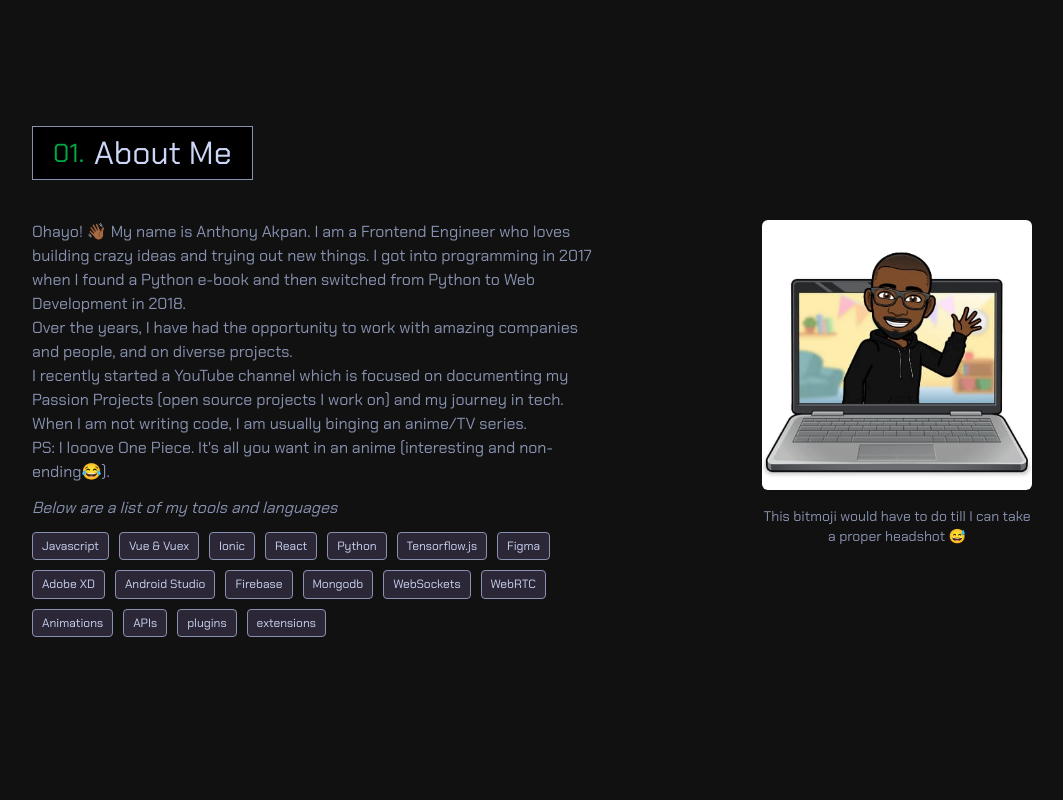
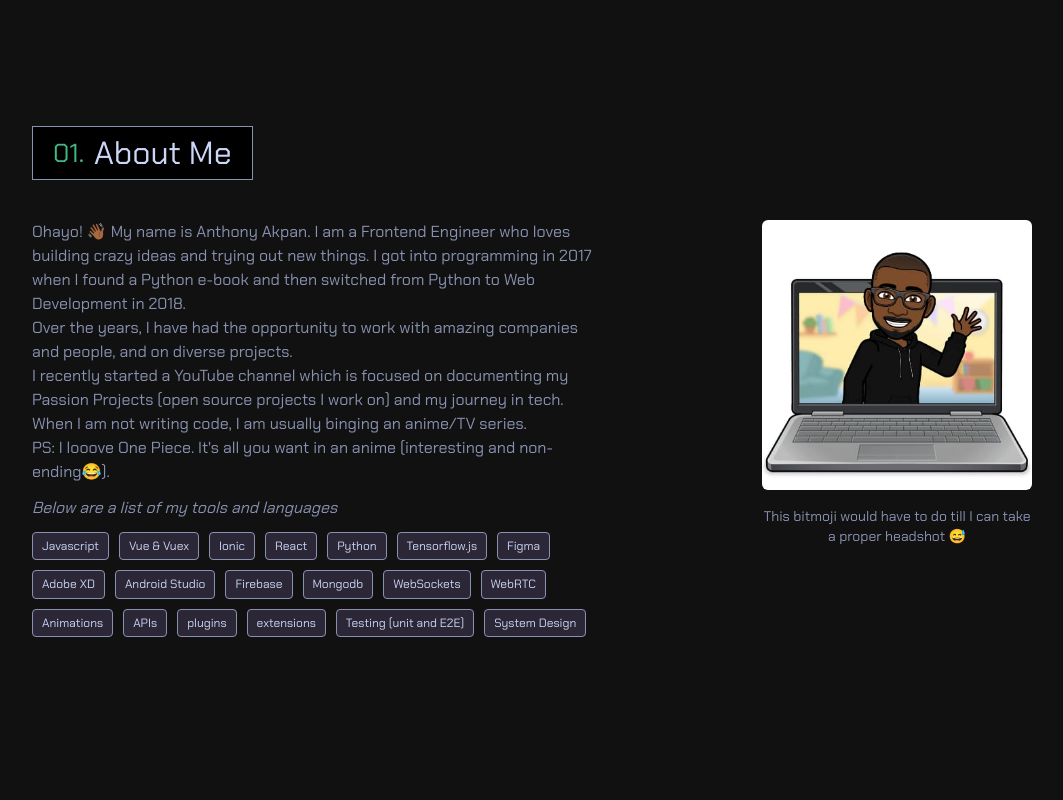
Before and after one commit to kromate/v5, a Vue app: page / in a window 1280 px wide. Shown: the part 780-1580 px from the top of the page, without its empty margins (108-1171 px from the left). Built offline with nearby package versions, Linux system fonts and the light colour scheme.

Commit message:
feat: update

```diff
--- a/src/assets/styles/variables.scss
+++ b/src/assets/styles/variables.scss
@@ -1,7 +1,7 @@
 :root {
     --fz-heading: 32px;
     --white: #ccd6f6;
-    --green: #00ab44;
+    --green: #42b883;
     --purple: #2f293ae8;
     --secondary: #8892b0;
     --primary: #111111;
--- a/src/components/About.vue
+++ b/src/components/About.vue
@@ -1,4 +1,3 @@
-
 <template>
 	<section id="about">
 		<h2 class="numbered-heading chakra" data-num="01.">About Me</h2>
@@ -7,55 +6,69 @@
 			<div class="styledText">
 				<div>
 					<p>
-						Ohayo! 👋🏾 My name is Anthony Akpan. I am a Frontend Engineer who loves building crazy ideas and trying out new things.
-						I got into programming in 2017 when I found a Python e-book and then switched from Python to Web Development in 2018.
+						Ohayo! 👋🏾 My name is Anthony Akpan. I am a Frontend Engineer who
+						loves building crazy ideas and trying out new things. I got into
+						programming in 2017 when I found a Python e-book and then switched
+						from Python to Web Development in 2018.
 					</p>
 
 					<p>
-						Over the years, I have had the opportunity to work with amazing companies and people, and on diverse projects.
-						<br />I recently started a YouTube channel which is focused on documenting my Passion Projects (open source projects I work on) and my journey in tech.
-						<br />When I am not writing code, I am usually binging an anime/TV series.
-						<br />PS: I looove One Piece. It's all you want in an anime (interesting and non-ending😂).
+						Over the years, I have had the opportunity to work with amazing
+						companies and people, and on diverse projects.
+						<br />I recently started a YouTube channel which is focused on
+						documenting my Passion Projects (open source projects I work on) and
+						my journey in tech. <br />When I am not writing code, I am usually
+						binging an anime/TV series. <br />PS: I looove One Piece. It's all
+						you want in an anime (interesting and non-ending😂).
 					</p>
 				</div>
 
-				<p class="italic my-3 chakra">Below are a list of my tools and languages</p>
+				<p class="italic my-3 chakra">
+					Below are a list of my tools and languages
+				</p>
 				<ul class="flex gap-2.5 items-center mt-1.5 flex-wrap">
-					<li v-for="skill in skills" :key="skill" class="pill">{{skill}}</li>
+					<li v-for="skill in skills" :key="skill" class="pill">{{ skill }}</li>
 				</ul>
 			</div>
 
 			<div class="flex flex-col gap-4 mt-1 md:mt-0">
-				<img class="img w-[270px] rounded-md" src="../assets/images/me.png" alt="Headshot" />
-				<span
-					class="w-[270px] text-sm text-center"
-				>This bitmoji would have to do till I can take a proper headshot 😅</span>
+				<img
+					class="img w-[270px] rounded-md"
+					src="../assets/images/me.png"
+					alt="Headshot"
+				/>
+				<span class="w-[270px] text-sm text-center"
+					>This bitmoji would have to do till I can take a proper headshot
+					😅</span
+				>
 			</div>
 		</div>
 	</section>
 </template>
 
 <script setup lang="ts">
-import { ref } from "@vue/reactivity";
+import { ref } from '@vue/reactivity';
 
 const skills = ref([
-	"Javascript",
-	"Vue & Vuex",
-	"Ionic",
-	"React",
-	"Python",
-	"Tensorflow.js",
-	"Figma",
-	"Adobe XD",
-	"Android Studio",
-	"Firebase",
-	"Mongodb",
-	"WebSockets",
-	"WebRTC",
-	"Animations",
-	"APIs",
-	"plugins",
-	"extensions"
+	'Javascript',
+	'Vue & Vuex',
+	'Ionic',
+	'React',
+	'Python',
+	'Tensorflow.js',
+	'Figma',
+	'Adobe XD',
+	'Android Studio',
+	'Firebase',
+	'Mongodb',
+	'WebSockets',
+	'WebRTC',
+	'Animations',
+	'APIs',
+	'plugins',
+	'extensions',
+	'Testing (unit and E2E)',
+	'System Design',
 ]);
 </script>
 
```
